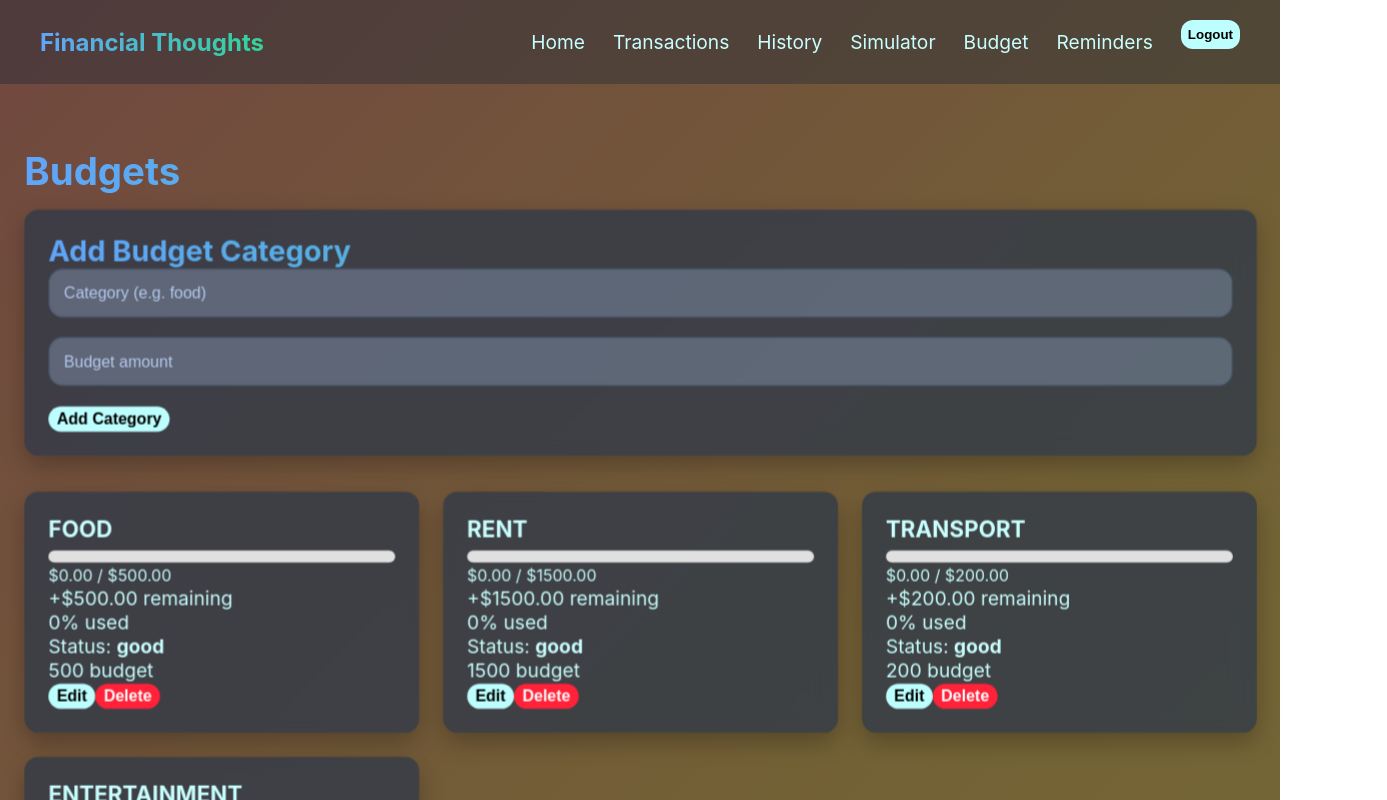
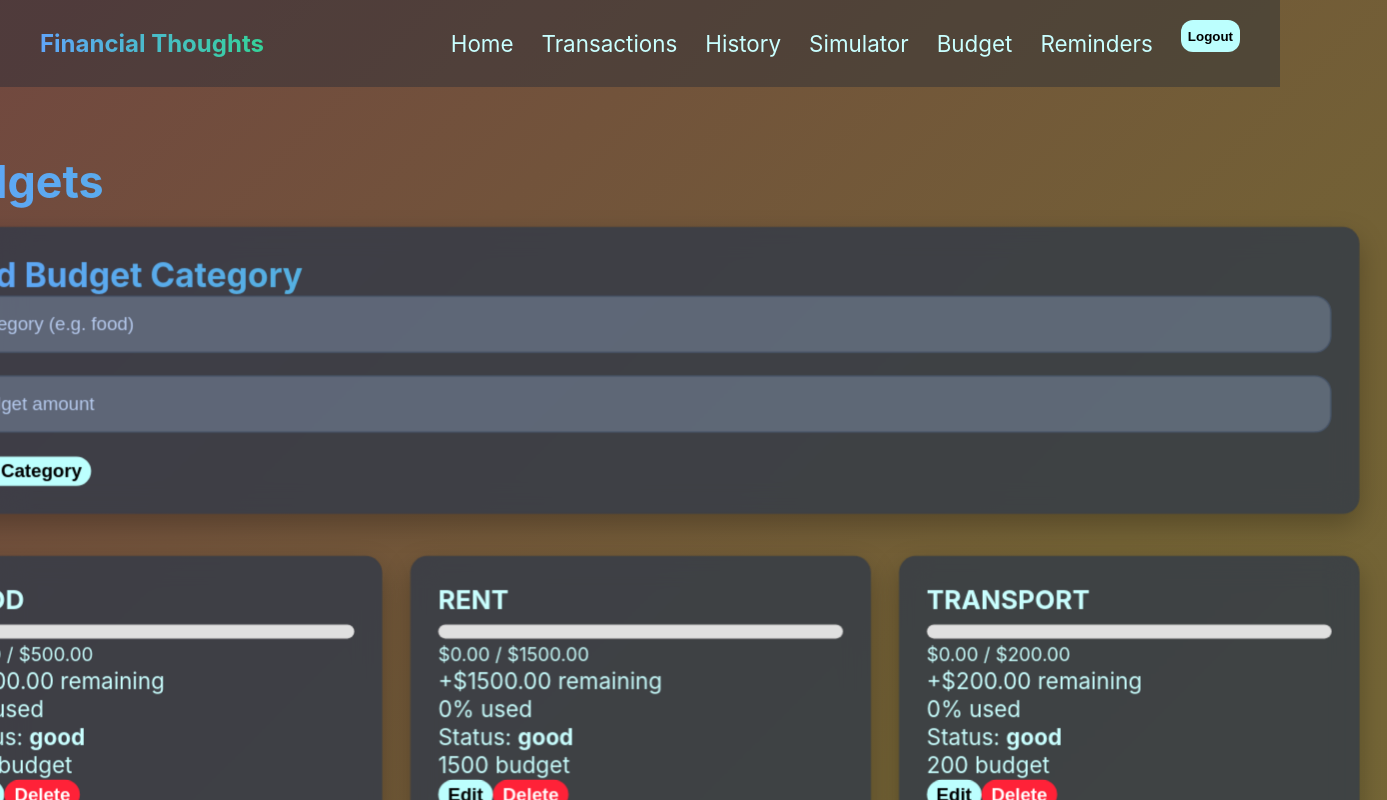
Before and after one commit to rrayr/capstone-project, a React (Vite) app in the folder financial-thoughts/frontend/: page /budget in a window 1280 px wide. Shown: the top 800 px of the page, 1387 px wide, since content can reach past the window. Built offline with nearby package versions, Linux system fonts and the light colour scheme; no server answers; sample sign-in values are in the browser's storage.

Commit message:
css patch

```diff
--- a/financial-thoughts/frontend/src/components/Navbar.jsx
+++ b/financial-thoughts/frontend/src/components/Navbar.jsx
@@ -31,7 +31,7 @@ function NavBar({ token, setToken }) {
       <Link to="/budget">Budget</Link>
       <Link to="/reminders">Reminders</Link>
 
-      <button className="btn btn-secondary"
+      <button className="btn btn-logout"
         onClick={() => {
           setToken(null);
           localStorage.removeItem("token");
--- a/financial-thoughts/frontend/src/styles/global.css
+++ b/financial-thoughts/frontend/src/styles/global.css
@@ -294,6 +294,20 @@ button {
 
 }
 
+.btn-logout {
+
+  padding: 3px 7px;
+
+  border-radius: var(--radius);
+
+  font-weight: bold;
+
+  transition: .2s;
+
+  margin-bottom: 15px;
+
+}
+
 .btn-primary:hover {
 
   background: var(--primary-hover);
@@ -516,7 +530,7 @@ input[type="date"] {
 
 @media (min-width: 1024px) {
   .page {
-    transform: scale(1.2);
+    transform: scale(1.4);
     transform-origin: top center;
     width: 83.33%; /* 100 / 1.2 overflow prevention */
   }
@@ -530,11 +544,16 @@ input[type="date"] {
   }
 
   .nav-links a {
-    font-size: 1.2rem;
+    font-size: 1.4rem;
     padding: 10px 0;
   }
 
   .nav-toggle {
-    font-size: 2rem;
+    font-size: 3rem;
+  }
+
+  .nav-logout-btn {
+    padding: 10px 18px;
+    font-size: 1.1rem;
   }
 }
```
